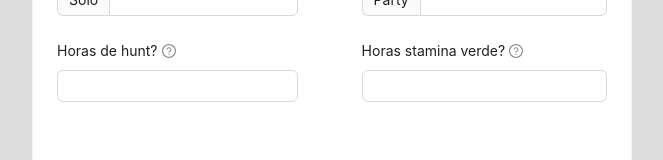
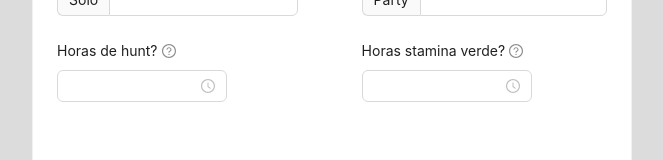
Before and after one commit to kelvinfloresta/tibia-xp-calculator, a React (Create React App) app: page / in a window 1280 px wide. Shown: the part 151-311 px from the top of the page, without its empty margins (308-971 px from the left). Built offline with nearby package versions, Linux system fonts and the light colour scheme.

Commit message:
feat: add TimePicker

```diff
--- a/src/App.tsx
+++ b/src/App.tsx
@@ -12,7 +12,7 @@ import Space from 'antd/es/space';
 import styled from 'styled-components';
 
 import { HuntCalculator } from './logic/HuntCalculator';
-
+import { TimePicker } from 'antd';
 
 const Background = styled.div`
 	padding-top: 10vh;
@@ -31,14 +31,20 @@ function render(e: any) {
 	return e + ' kk';
 }
 
+function toHours(timeField: any): number {
+	if (!timeField) {
+		return 0;
+	}
+
+	return timeField.hour() + timeField.minute() / 60;
+}
+
 function App() {
 	const [form, setForm] = useState<any>({});
 	const [calculator, setCalculator] = useState<HuntCalculator | null>(null);
 	const [antdForm] = useForm();
 
 	useEffect(() => {
-		console.log(form);
-
 		antdForm.setFieldsValue(form);
 	}, [antdForm, form]);
 
@@ -50,17 +56,24 @@ function App() {
 		setCalculator(calculator);
 	}, [form.rawXpPartyPerHour, form.rawXpSoloPerHour]);
 
-	function onChange({ name, value }: { name: string; value: string }) {
+	function onChange({ name, value }: { name: string; value: any }) {
+		if (!name || !value) {
+			return
+		}
+
 		const newForm = { ...form, [name]: value };
 		setForm(newForm);
 	}
 
 	const result = useMemo(() => {
+		const huntHours = toHours(form.huntHours);
+		const bonusHours = toHours(form.bonusHours);
+
 		const result = calculator?.calculate({
-			hoursSolo: form.huntHours?.replaceAll(',', '.'),
-			hoursParty: form.huntHours?.replaceAll(',', '.'),
-			bonusHoursParty: form.bonusHours?.replaceAll(',', '.') || 0,
-			bonusHoursSolo: form.bonusHours?.replaceAll(',', '.') || 0,
+			hoursSolo: huntHours,
+			hoursParty: huntHours,
+			bonusHoursParty: bonusHours,
+			bonusHoursSolo: bonusHours,
 		});
 
 		return result || {};
@@ -80,7 +93,7 @@ function App() {
 				>
 					<Space size={64} direction="horizontal">
 						<div>
-							<Form.Item label="Raw XP/h">
+							<Form.Item label="Raw XP/h" name="rawXpSoloPerHour">
 								<Input name="rawXpSoloPerHour" addonBefore="Solo" />
 							</Form.Item>
 							<Form.Item
@@ -97,12 +110,20 @@ function App() {
 									</>
 								}
 							>
-								<Input name="huntHours" />
+								<TimePicker
+								changeOnBlur
+								inputReadOnly
+									onSelect={value => onChange({ name: 'huntHours', value })}
+									placeholder=""
+									showNow={false}
+									format="HH:mm"
+									name="huntHours"
+								/>
 							</Form.Item>
 						</div>
 
 						<div>
-							<Form.Item label="Raw XP/h">
+							<Form.Item label="Raw XP/h" name="rawXpPartyPerHour">
 								<Input name="rawXpPartyPerHour" addonBefore="Party" />
 							</Form.Item>
 
@@ -110,7 +131,7 @@ function App() {
 								label="Horas stamina verde?"
 								name="bonusHours"
 								style={{ marginBottom: '4rem' }}
-								dependencies={["huntHours"]}
+								dependencies={['huntHours']}
 								rules={[
 									{
 										validator: async () => {
@@ -118,13 +139,7 @@ function App() {
 												return;
 											}
 
-											const huntHours = +form.huntHours.replaceAll(',', '.');
-											if (isNaN(huntHours)) {
-												return;
-											}
-
-											const bonusHours = +form.huntHours.replaceAll(',', '.');
-											if (huntHours >= bonusHours) {
+											if (!form.huntHours.isBefore(form.bonusHours)) {
 												return;
 											}
 
@@ -147,7 +162,14 @@ function App() {
 									</>
 								}
 							>
-								<Input name="bonusHours" />
+								<TimePicker
+								changeOnBlur
+								inputReadOnly
+									onSelect={value => onChange({ name: 'bonusHours', value })}
+									placeholder=""
+									showNow={false}
+									format="HH:mm"
+								/>
 							</Form.Item>
 						</div>
 					</Space>
@@ -167,7 +189,10 @@ function App() {
 						marginTop: '1.5rem',
 					}}
 				>
-					<Button type="primary" onClick={() => antdForm.resetFields()}>
+					<Button type="primary" onClick={() => {
+						antdForm.resetFields()
+						setForm({})
+					}}>
 						Reset
 					</Button>
 				</div>
```
